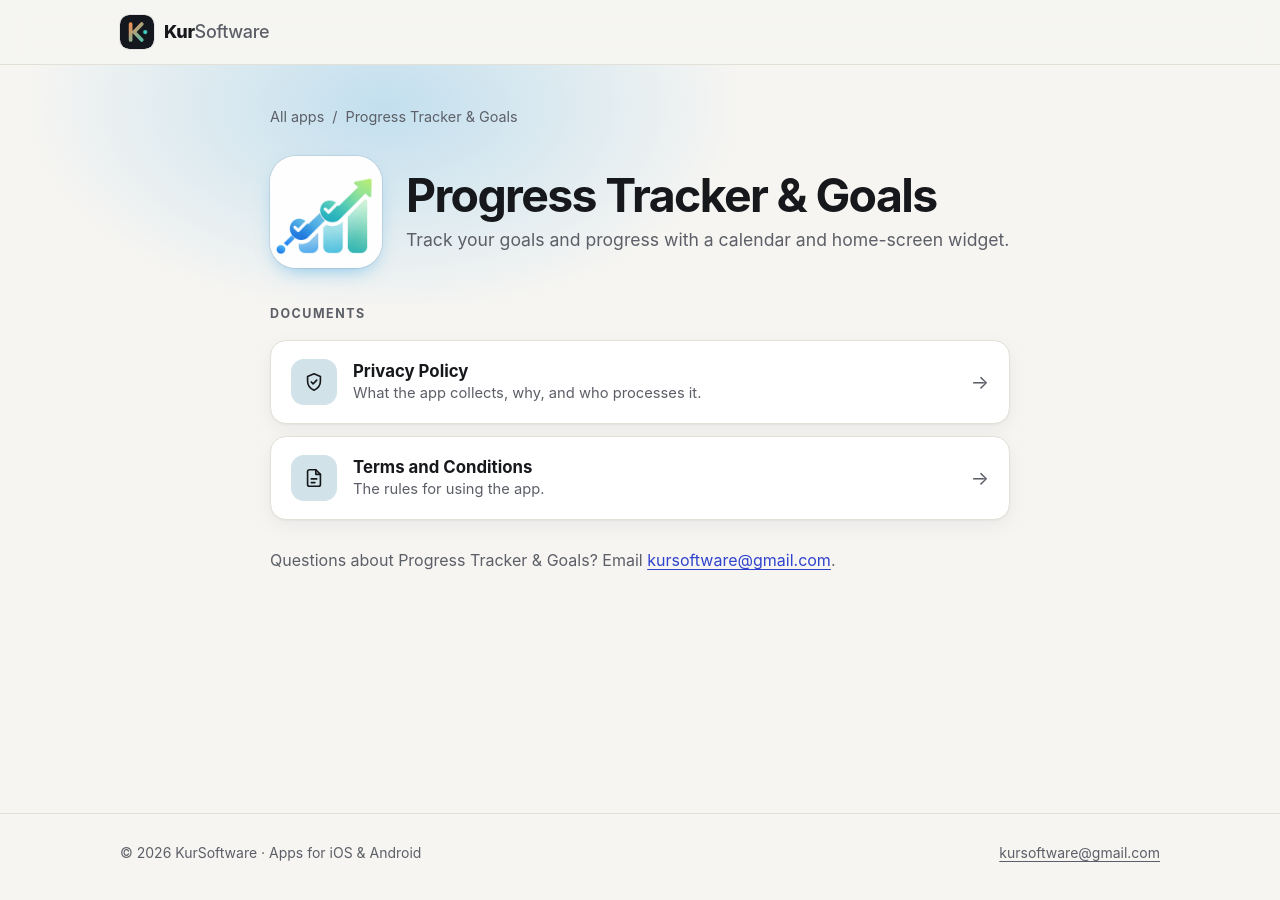
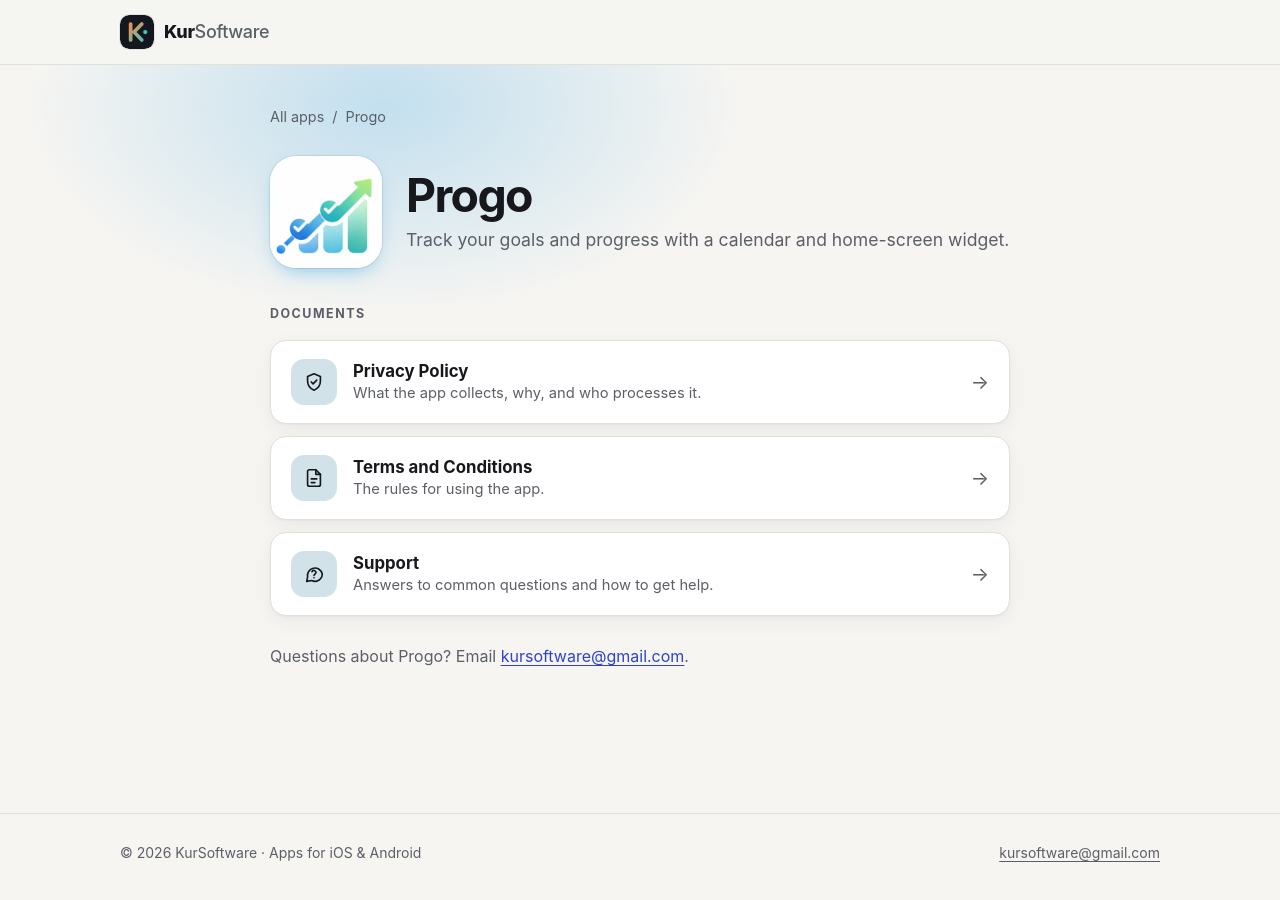
Before and after one commit to lvlvto/lvlvto.github.io, a Jekyll site: the page built from progress-tracker/index.md, in a window 1280 px wide. Built offline with Jekyll 4.4.1, drawn with Linux system fonts in a browser that asks for light colours; part of the change alters nothing that is shown.

Commit message:
Rename Progress Tracker to Progo and add its support page

```diff
--- a/_data/apps.yml
+++ b/_data/apps.yml
@@ -26,7 +26,7 @@
       url: /measure-height/privacy-policy
 
 - slug: progress-tracker
-  name: Progress Tracker & Goals
+  name: Progo
   tagline: Track your goals and progress with a calendar and home-screen widget.
   icon: /assets/icons/progress-tracker.png
   accent: "#3EA7E6"
@@ -37,6 +37,9 @@
     - title: Terms and Conditions
       kind: terms
       url: /progress-tracker/terms-and-conditions
+    - title: Support
+      kind: support
+      url: /progress-tracker/support
 
 - slug: quick-math-solver
   name: Quick Math Solver
--- a/progress-tracker/index.md
+++ b/progress-tracker/index.md
@@ -1,6 +1,6 @@
 ---
 layout: app
 app: progress-tracker
-title: "Progress Tracker & Goals"
+title: "Progo"
 permalink: /progress-tracker/
 ---
--- a/progress-tracker/privacy-policy.md
+++ b/progress-tracker/privacy-policy.md
@@ -1,6 +1,6 @@
 ---
 layout: page
-title: "Progress Tracker & Goals — Privacy Policy"
+title: "Progo — Privacy Policy"
 permalink: /progress-tracker/privacy-policy
 ---
 
--- /dev/null
+++ b/progress-tracker/support.md
@@ -0,0 +1,75 @@
+---
+layout: page
+title: "Progo — Support"
+permalink: /progress-tracker/support
+---
+
+**Last updated: October 6, 2026**
+
+**Progo** — goals, projects and streaks, with a Home Screen widget.
+
+Something not working, or a feature you're missing? Email
+**kursoftware@gmail.com** and include your device model and iOS or Android version.
+A screenshot helps a lot if something looks wrong.
+
+## Frequently asked
+
+### How do I add the widget?
+
+First open the activity in Progo and turn on **Pin to Widget**. Only pinned
+activities can be shown on a widget.
+
+- **iPhone:** touch and hold an empty spot on the Home Screen, tap **Edit** →
+  **Add Widget**, find Progo and pick the small or medium size. Then touch and
+  hold the widget, choose **Edit Widget** and select the activity.
+- **Android:** touch and hold an empty spot on the Home Screen, tap **Widgets**,
+  find Progo and drag it onto the screen. Pick the activity on the screen that
+  opens next.
+
+### Can I update progress from the widget?
+
+Yes. Tap **+1** on a goal, or tick off a step of a project, without opening the
+app.
+
+### My widget shows old numbers
+
+Open Progo once — the widgets refresh when the app syncs. If the activity is
+gone from the list, check that **Pin to Widget** is still on.
+
+### Do I need an account?
+
+No. Progo works without signing up, and your activities are stored on your
+phone. It also works offline. The app sends anonymous usage statistics, never
+the content of your activities — details in the
+[Privacy Policy](/progress-tracker/privacy-policy).
+
+### What happens to my data if I delete the app?
+
+It's deleted with the app. Your activities live only on your device, so
+removing Progo removes them too. You can also wipe everything yourself in
+Settings → **Clear All Data**.
+
+### How do I restore my subscription on a new phone?
+
+Open Settings → **Restore purchases**, signed in with the same Apple ID or Google
+account you bought it with.
+
+### How do I cancel my subscription?
+
+Subscriptions are managed by the store, not by the app. On iPhone go to
+Settings → your name → Subscriptions. On Android open Google Play → profile
+icon → Payments & subscriptions → Subscriptions.
+
+### Why didn't I get a reminder?
+
+Check that notifications for Progo are allowed in your phone's settings. On
+Android, battery saving can also delay reminders.
+
+### Which languages are supported?
+
+English, Polish, German and Spanish. Change it in Settings → Language.
+
+## Legal
+
+[Privacy Policy](/progress-tracker/privacy-policy) ·
+[Terms and Conditions](/progress-tracker/terms-and-conditions)
--- a/progress-tracker/terms-and-conditions.md
+++ b/progress-tracker/terms-and-conditions.md
@@ -1,14 +1,14 @@
 ---
 layout: page
-title: "Progress Tracker & Goals — Terms and Conditions"
+title: "Progo — Terms and Conditions"
 permalink: /progress-tracker/terms-and-conditions
 ---
 
-**Last updated: May 31, 2026**
+**Last updated: October 6, 2026**
 
 ## Introduction
 
-These Terms and Conditions govern your use of the Progress Tracker & Goals mobile application (the "App") provided by the developer ("Developer", "we", "us"). By downloading or using the App, you agree to these Terms.
+These Terms and Conditions govern your use of the Progo mobile application (formerly Progress Tracker & Goals) (the "App") provided by the developer ("Developer", "we", "us"). By downloading or using the App, you agree to these Terms.
 
 ## Use of the App
 
```
